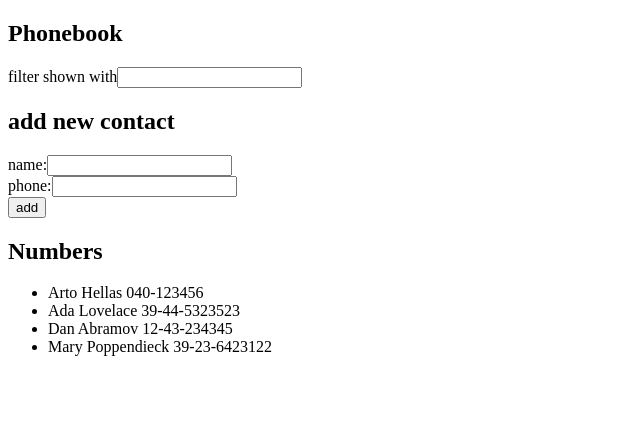
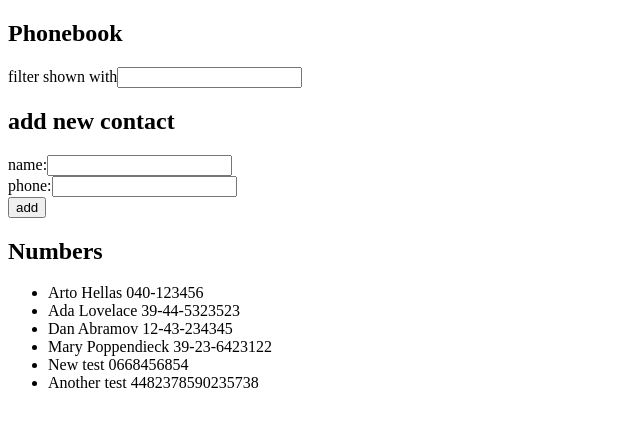
Before and after one commit to gabrielpanaitescu/Fullstackopen-part2, a React (Vite) app in the folder phonebook/: page / in a window 1280 px wide. Shown: the top 426 px of the page, without its empty margins (0-640 px from the left). Built offline with nearby package versions, Linux system fonts and the light colour scheme; data requests are answered from the project's data file.

Commit message:
Complete exercise 2.12

```diff
--- a/phonebook/db.json
+++ b/phonebook/db.json
@@ -19,6 +19,16 @@
       "name": "Mary Poppendieck",
       "number": "39-23-6423122",
       "id": "4"
+    },
+    {
+      "id": "9114",
+      "name": "New test",
+      "number": "0668456854"
+    },
+    {
+      "id": "9b65",
+      "name": "Another test ",
+      "number": "4482378590235738"
     }
   ]
 }
--- a/phonebook/src/App.jsx
+++ b/phonebook/src/App.jsx
@@ -3,6 +3,8 @@ import Filter from "./components/Filter";
 import PersonForm from "./components/PersonForm.jsx";
 import PersonList from "./components/PersonList.jsx";
 import axios from "axios";
+
+const baseUrl = "http://localhost:3001/persons";
 
 const App = () => {
   const [persons, setPersons] = useState([]);
@@ -11,7 +13,7 @@ const App = () => {
   const [filter, setFilter] = useState("");
 
   useEffect(() => {
-    axios.get("http://localhost:3001/persons").then((response) => {
+    axios.get(baseUrl).then((response) => {
       setPersons(response.data);
     });
   }, []);
@@ -19,35 +21,37 @@ const App = () => {
   const handleSubmit = (e) => {
     e.preventDefault();
 
-    if (!newName || !newNumber) {
-      alert("Please complete the form with a name and a number");
-      return;
-    }
+    // if (!newName || !newNumber) {
+    //   alert("Please complete the form with a name and a number");
+    //   return;
+    // }
 
-    const isNameDuplicate = persons.some((person) => person.name === newName);
-    const isNumberDuplicate = persons.some(
-      (person) => person.number === newNumber
-    );
+    // const isNameDuplicate = persons.some((person) => person.name === newName);
+    // const isNumberDuplicate = persons.some(
+    //   (person) => person.number === newNumber
+    // );
 
-    if (isNameDuplicate) {
-      alert(`${newName} is already added to phonebook`);
-      return;
-    } else if (isNumberDuplicate) {
-      alert(`${newNumber} is already added to phonebook`);
-      return;
-    }
+    // if (isNameDuplicate) {
+    //   alert(`${newName} is already added to phonebook`);
+    //   return;
+    // } else if (isNumberDuplicate) {
+    //   alert(`${newNumber} is already added to phonebook`);
+    //   return;
+    // }
 
     const newPersonObj = {
       name: newName,
       number: newNumber,
     };
 
-    setPersons(persons.concat(newPersonObj));
-    setNewName("");
-    setNewNumber("");
+    axios.post(baseUrl, newPersonObj).then((response) => {
+      setPersons(persons.concat(response.data));
+      setNewName("");
+      setNewNumber("");
+    });
   };
 
-  const filteredPersons = filter
+  const personsToShow = filter
     ? [...persons].filter((person) =>
         person.name.toLowerCase().includes(filter.toLowerCase())
       )
@@ -66,7 +70,7 @@ const App = () => {
         setNewNumber={setNewNumber}
       />
       <h2>Numbers</h2>
-      <PersonList persons={filteredPersons} />
+      <PersonList persons={personsToShow} />
     </div>
   );
 };
--- a/phonebook/src/components/Person.jsx
+++ b/phonebook/src/components/Person.jsx
@@ -1,6 +1,6 @@
 const Person = ({ person }) => {
   return (
-    <li key={person.number}>
+    <li>
       {person.name} {person.number}
     </li>
   );
```
